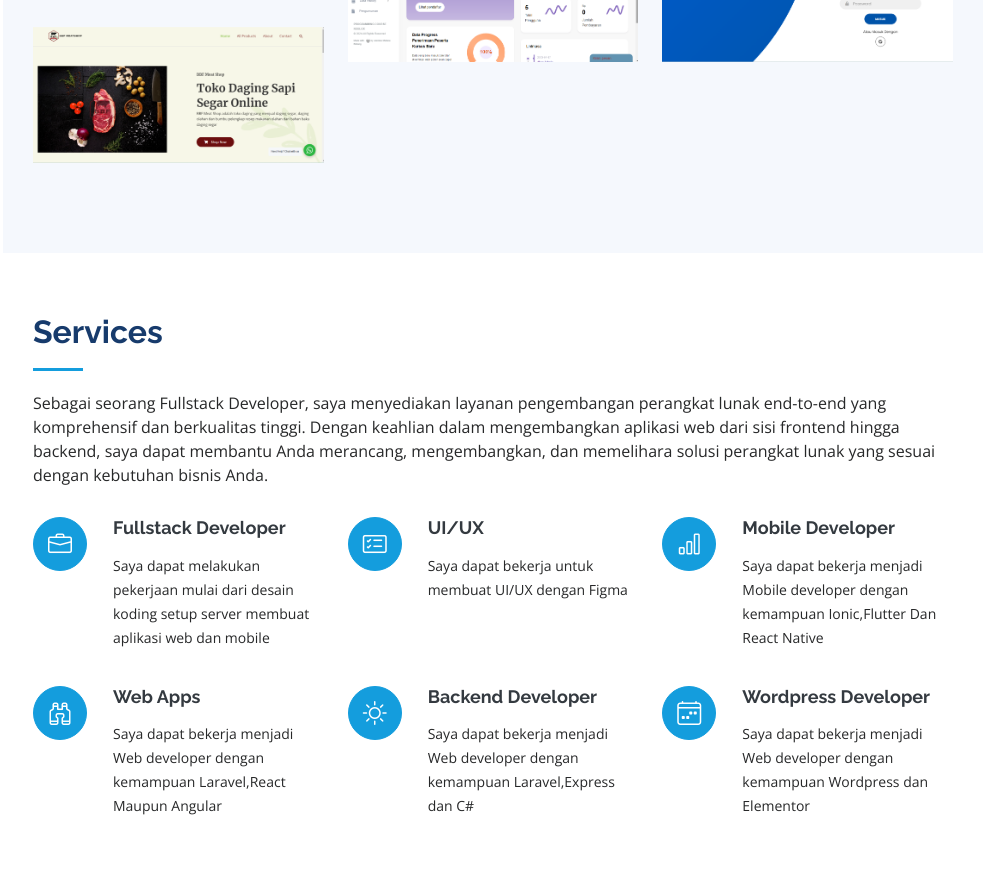
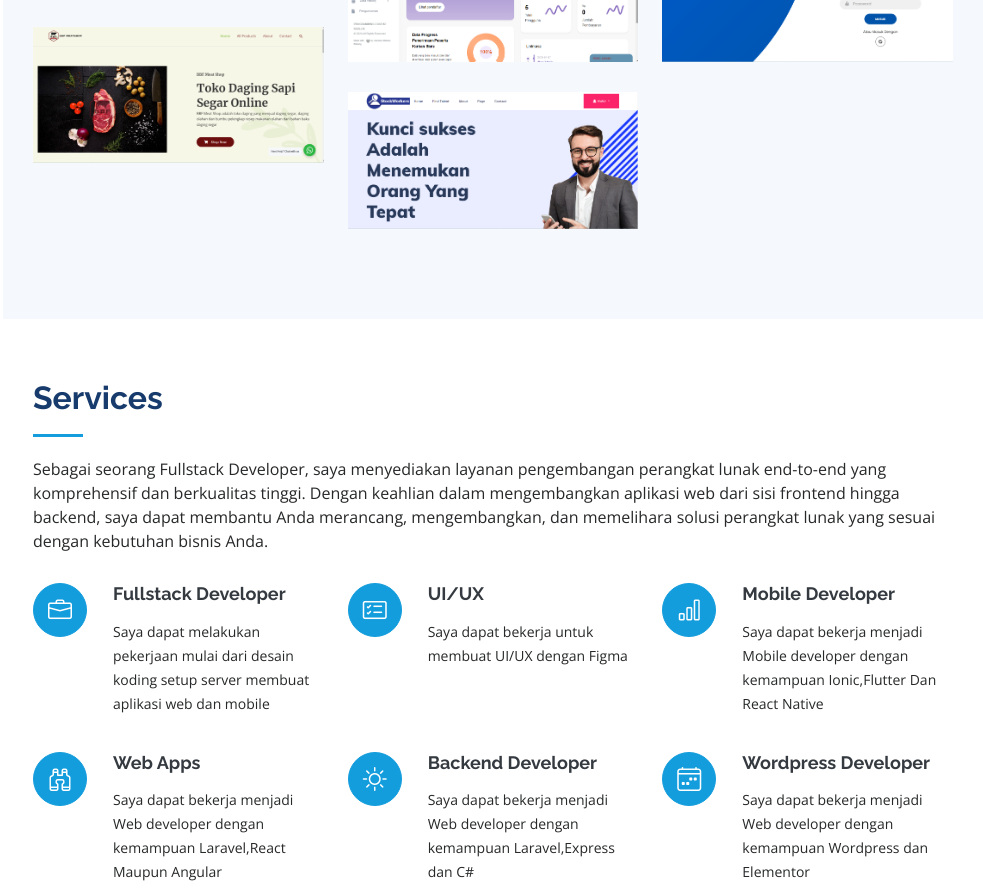
Before and after one commit to gudangcoding/gudangcoding.github.io, a plain HTML site: page index.html in a window 1280 px wide. Shown: the part 4213-5102 px from the top of the page, without its empty margins (297-1280 px from the left). Drawn offline with nearby package versions, Linux system fonts and the light colour scheme.

Commit message:
update portfolio

```diff
--- a/index.html
+++ b/index.html
@@ -793,6 +793,27 @@
                 </div>
               </div>
             </div>
+            <div class="col-lg-4 col-md-6 portfolio-item filter-web">
+              <div class="portfolio-wrap">
+                <img
+                  src="assets/img/portfolio/workers.png"
+                  class="img-fluid"
+                  alt=""
+                />
+                <div class="portfolio-links">
+                  <a
+                    href="assets/img/portfolio/workers.png"
+                    data-gallery="portfolioGallery"
+                    class="portfolio-lightbox"
+                    title="Web 3"
+                    ><i class="bx bx-plus"></i
+                  ></a>
+                  <!-- <a href="portfolio-details.html" title="More Details"
+                    ><i class="bx bx-link"></i
+                  ></a> -->
+                </div>
+              </div>
+            </div>
           </div>
         </div>
       </section>
```
Also changed, not shown: assets/img/portfolio/workers.png (added).
